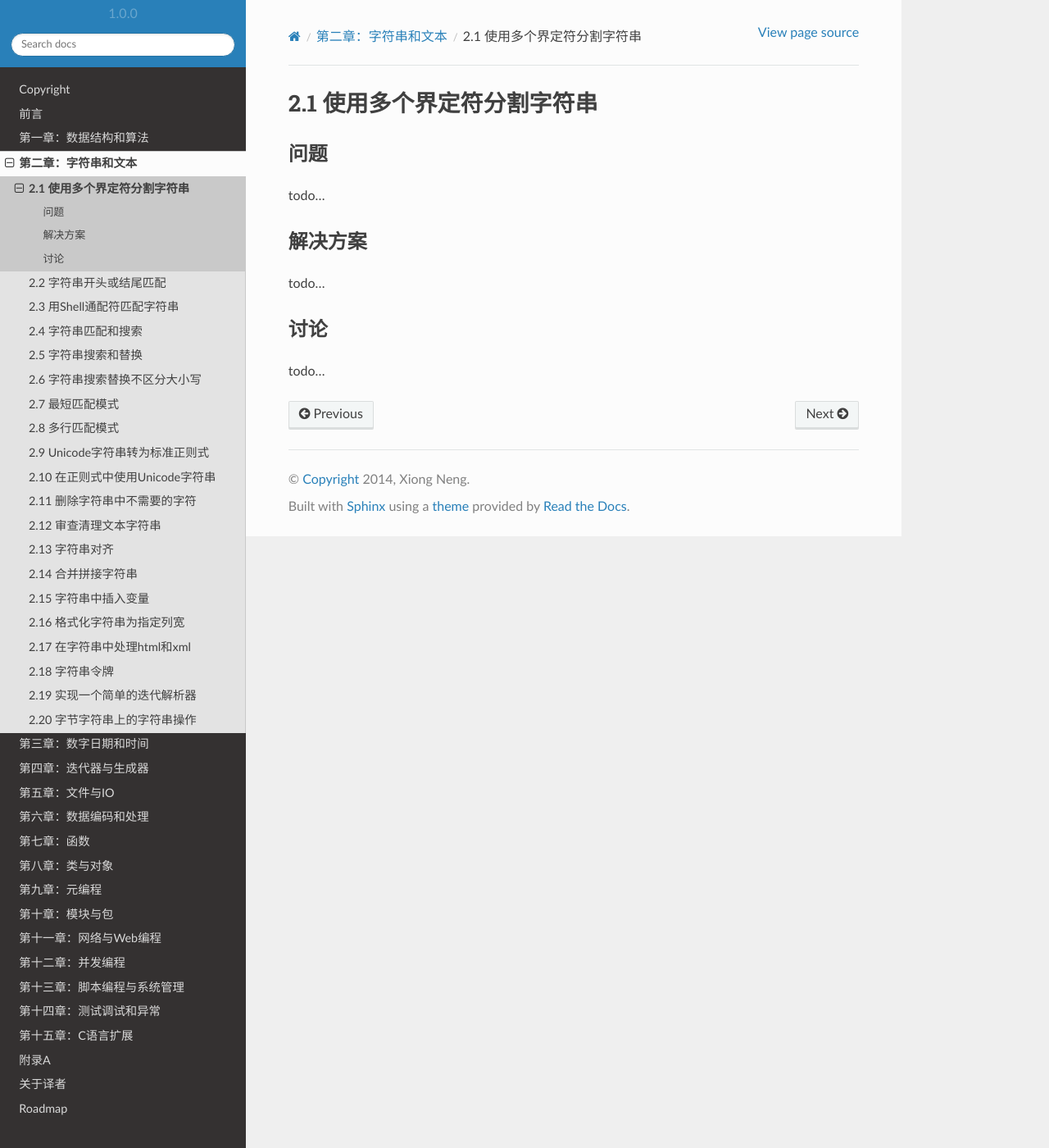
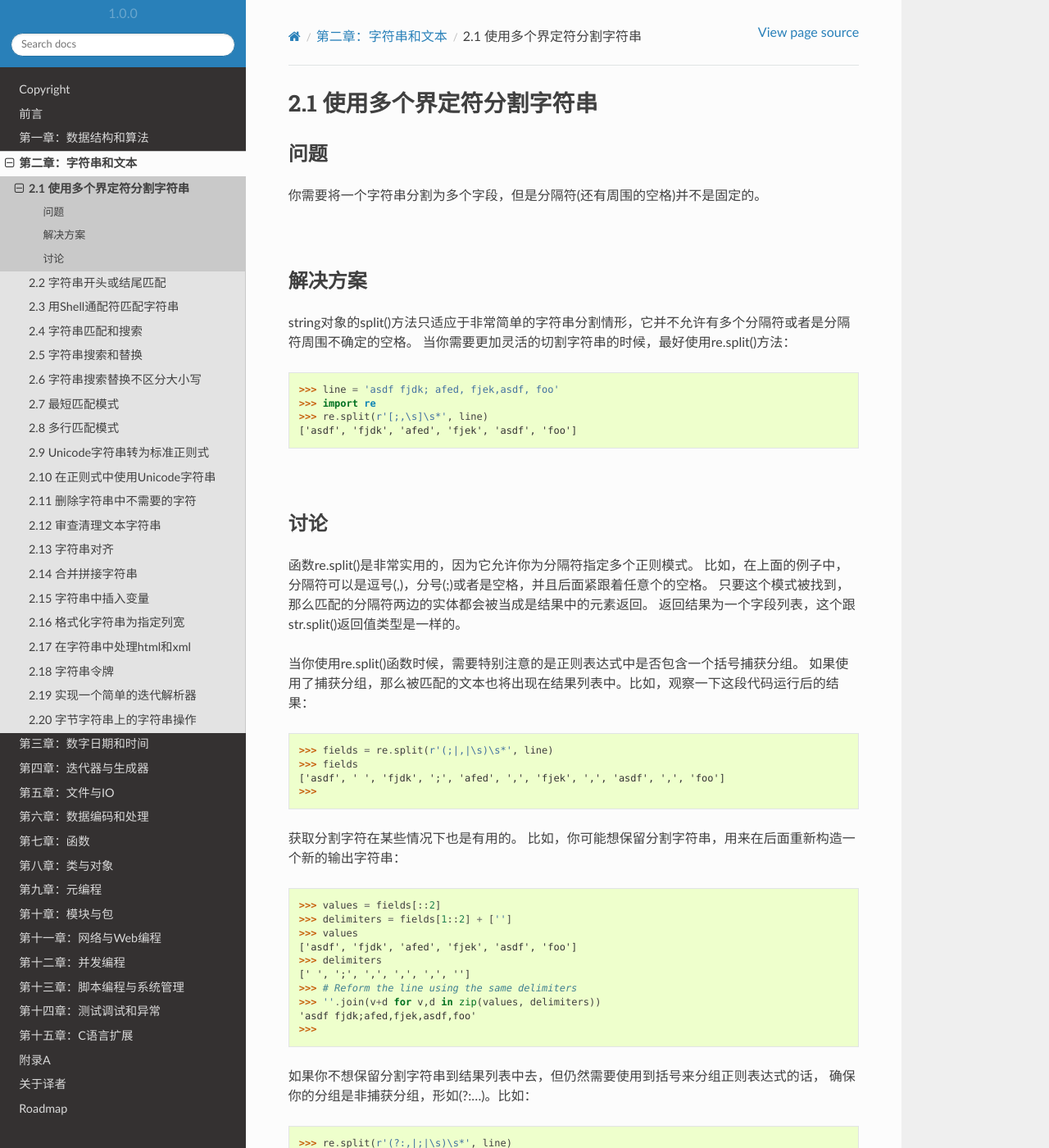
Before and after one commit to yidao620c/python3-cookbook, a Sphinx documentation site: the page built from source/c02/p01_split_string_on_multiple_delimiters.rst, in a window 1280 px wide and 1400 px high. Shown: the whole window at 82% size. Built offline with Sphinx 7.4.7 and the Read the Docs theme 2.0.0, drawn with Linux system fonts in a browser that asks for light colours; some of the changed text lies outside the part shown.

Commit message:
2.1小节完成。

```diff
--- a/source/c02/p01_split_string_on_multiple_delimiters.rst
+++ b/source/c02/p01_split_string_on_multiple_delimiters.rst
@@ -5,14 +5,64 @@
 ----------
 问题
 ----------
-todo...
+你需要将一个字符串分割为多个字段，但是分隔符(还有周围的空格)并不是固定的。
+
+|
 
 ----------
 解决方案
 ----------
-todo...
+string对象的split()方法只适应于非常简单的字符串分割情形，它并不允许有多个分隔符或者是分隔符周围不确定的空格。
+当你需要更加灵活的切割字符串的时候，最好使用re.split()方法：
+
+.. code-block:: python
+
+    >>> line = 'asdf fjdk; afed, fjek,asdf, foo'
+    >>> import re
+    >>> re.split(r'[;,\s]\s*', line)
+    ['asdf', 'fjdk', 'afed', 'fjek', 'asdf', 'foo']
+
+|
 
 ----------
 讨论
 ----------
-todo...
+函数re.split()是非常实用的，因为它允许你为分隔符指定多个正则模式。
+比如，在上面的例子中，分隔符可以是逗号(,)，分号(;)或者是空格，并且后面紧跟着任意个的空格。
+只要这个模式被找到，那么匹配的分隔符两边的实体都会被当成是结果中的元素返回。
+返回结果为一个字段列表，这个跟str.split()返回值类型是一样的。
+
+当你使用re.split()函数时候，需要特别注意的是正则表达式中是否包含一个括号捕获分组。
+如果使用了捕获分组，那么被匹配的文本也将出现在结果列表中。比如，观察一下这段代码运行后的结果：
+
+.. code-block:: python
+
+    >>> fields = re.split(r'(;|,|\s)\s*', line)
+    >>> fields
+    ['asdf', ' ', 'fjdk', ';', 'afed', ',', 'fjek', ',', 'asdf', ',', 'foo']
+    >>>
+
+获取分割字符在某些情况下也是有用的。
+比如，你可能想保留分割字符串，用来在后面重新构造一个新的输出字符串：
+
+.. code-block:: python
+
+    >>> values = fields[::2]
+    >>> delimiters = fields[1::2] + ['']
+    >>> values
+    ['asdf', 'fjdk', 'afed', 'fjek', 'asdf', 'foo']
+    >>> delimiters
+    [' ', ';', ',', ',', ',', '']
+    >>> # Reform the line using the same delimiters
+    >>> ''.join(v+d for v,d in zip(values, delimiters))
+    'asdf fjdk;afed,fjek,asdf,foo'
+    >>>
+
+如果你不想保留分割字符串到结果列表中去，但仍然需要使用到括号来分组正则表达式的话，
+确保你的分组是非捕获分组，形如(?:...)。比如：
+
+.. code-block:: python
+
+    >>> re.split(r'(?:,|;|\s)\s*', line)
+    ['asdf', 'fjdk', 'afed', 'fjek', 'asdf', 'foo']
+    >>>
```
Also changed, not shown: source/chapters/p02_strings_and_text.rst (+6 -6 lines), 2 other files.
